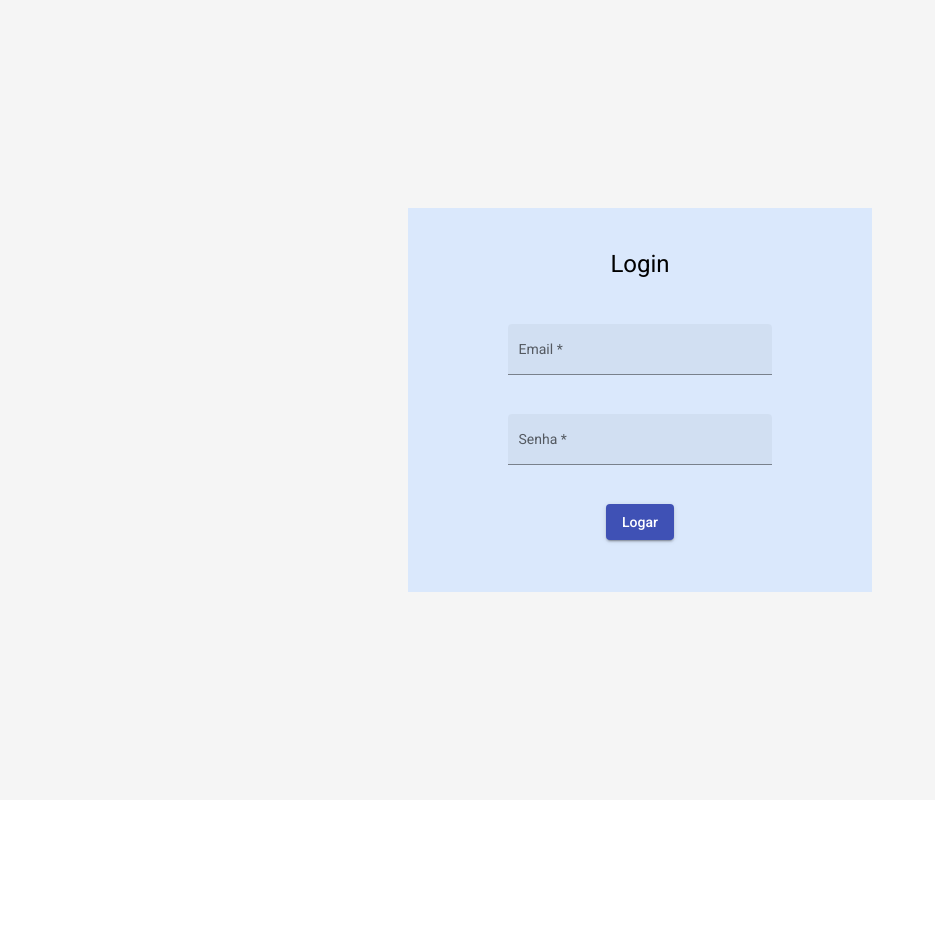
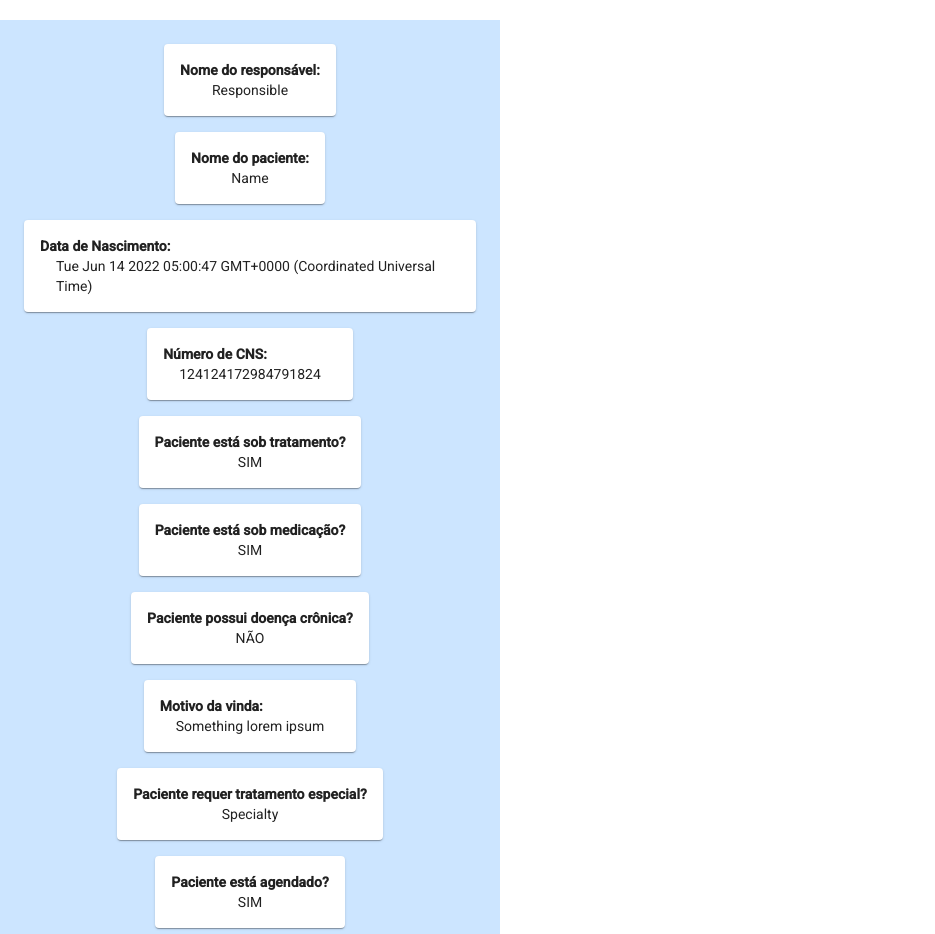
Before and after one commit to MatheusCod/mc855-UI-Reception, an Angular app: page /login in a window 1280 px wide. Shown: the top 934 px of the page, without its empty margins (0-935 px from the left). Before the commit the page ends 800 px from the top, so only its background shows below. Built offline with nearby package versions, Linux system fonts and the light colour scheme.

Commit message:
feat: add-patient-details component

```diff
--- a/src/app/app.component.html
+++ b/src/app/app.component.html
@@ -1 +1,3 @@
+<app-patient-details class="margin">
+</app-patient-details>
 <router-outlet></router-outlet>
--- a/src/app/app.component.scss
+++ b/src/app/app.component.scss
@@ -0,0 +1,3 @@
+.margin {
+  margin: 50px;
+}
--- a/src/app/patient-card/patient-card.component.ts
+++ b/src/app/patient-card/patient-card.component.ts
@@ -9,11 +9,18 @@ export interface Patient {
   patientStatusId: StatusId;
 };
 
-const patientStatus = {
+export const patientStatus = {
   'waiting_line': 'Esperando na Fila',
   'waiting_doctor': 'Aguardando Atendimento',
   'waiting_definition': 'Aguarda Definição',
   'done': 'Já atendido',
+} as const;
+
+export const invertedPatientStatus = {
+  'Esperando na Fila': 'waiting_line',
+  'Aguardando Atendimento': 'waiting_doctor',
+  'Aguarda Definição': 'waiting_definition',
+  'Já atendido': 'done',
 } as const;
 
 const statusStyle = {
--- /dev/null
+++ b/src/app/patient-details/info/info.component.html
@@ -0,0 +1,8 @@
+<mat-card class="container">
+    <strong class="title">{{title}}</strong>
+    <mat-card-content class="description">
+        <div class="description">
+            {{description}}
+        </div>
+    </mat-card-content>
+</mat-card>
--- /dev/null
+++ b/src/app/patient-details/info/info.component.scss
@@ -0,0 +1,11 @@
+.container {
+    margin: 8px;
+}
+
+.description {
+    padding-left: 8px;
+    padding-right: 8px;
+    margin: auto;
+    display: flex;
+    justify-content: center;
+}
--- /dev/null
+++ b/src/app/patient-details/patient-details.component.html
@@ -0,0 +1,70 @@
+<div class="container" fxLayout="column" fxLayoutAlign="space-between center">
+    <app-info
+        title="Nome do responsável:"
+        [description]="patientDetails.responsibleName"
+    >
+    </app-info>
+    <app-info
+        title="Nome do paciente:"
+        [description]="patientDetails.name"
+    >
+    </app-info>
+    <app-info
+        title="Data de Nascimento:"
+        [description]="patientDetails.birthDate.toString()"
+    >
+    </app-info>
+    <app-info
+        title="Número de CNS:"
+        [description]="patientDetails.CNS"
+    >
+    </app-info>
+    <app-info
+        title="Paciente está sob tratamento?"
+        [description]="booleanToPortuguese(patientDetails.undergoingThreatment)"
+    >
+    </app-info>
+    <app-info
+        title="Paciente está sob medicação?"
+        [description]="booleanToPortuguese(patientDetails.undergoingMedicine)"
+    >
+    </app-info>
+    <app-info
+        title="Paciente possui doença crônica?"
+        [description]="booleanToPortuguese(patientDetails.hasChronicDisease)"
+    >
+    </app-info>
+    <app-info
+        title="Motivo da vinda:"
+        [description]="patientDetails.problemDescription"
+    >
+    </app-info>
+    <app-info
+        title="Paciente requer tratamento especial?"
+        [description]="patientDetails.specialityRequired"
+    >
+    </app-info>
+    <app-info
+        title="Paciente está agendado?"
+        [description]="booleanToPortuguese(patientDetails.isScheduled)"
+    >
+    </app-info>
+    <mat-card>
+        <strong>Status do paciente</strong>
+        <div>
+        <mat-form-field appearance="fill">
+            <mat-label>Status do paciente</mat-label>
+            <mat-select
+                #matSelect
+                (selectionChange)="changeStatus(matSelect.value)">
+                <mat-option
+                    *ngFor="let status of patientStatusOptions | keyvalue"
+                    [value]="status.value"
+                >
+                    {{status.value}}
+                </mat-option>
+            </mat-select>
+        </mat-form-field>
+        </div>
+    </mat-card>
+</div>
--- /dev/null
+++ b/src/app/patient-details/patient-details.component.scss
@@ -0,0 +1,12 @@
+.container {
+    max-width: 500px;
+    min-height: 80vh;
+    overflow: scroll;
+    background-color: #CCE5FF;
+    padding: 16px;
+}
+
+.cards {
+    margin-top: 6px;
+    margin-bottom: 6px;
+}
--- /dev/null
+++ b/src/app/patient-details/patient-details.component.ts
@@ -0,0 +1,60 @@
+import { Component, Input } from '@angular/core';
+import {
+  patientStatus as statusOptions,
+  invertedPatientStatus as invertedStatusOptions,
+} from 'src/app/patient-card/patient-card.component';
+
+interface PatientDetails {
+  timestamp: Date;
+  responsibleName: string;
+  name: string;
+  birthDate: Date;
+  CNS: string;
+  undergoingThreatment: boolean;
+  undergoingMedicine: boolean;
+  hasChronicDisease: boolean;
+  problemDescription: string;
+  specialityRequired: string;
+  isScheduled: boolean;
+  scheduleDate: Date;
+}
+
+@Component({
+  selector: 'app-patient-details',
+  templateUrl: './patient-details.component.html',
+  styleUrls: ['./patient-details.component.scss']
+})
+export class PatientDetailsComponent{
+
+  @Input() patientStatusOptions = statusOptions;
+
+  @Input() patientDetails = {
+    timestamp: new Date(),
+    responsibleName: 'Responsible',
+    name: 'Name',
+    birthDate: new Date(),
+    CNS: '124124172984791824',
+    undergoingThreatment: true,
+    undergoingMedicine: true,
+    hasChronicDisease: false,
+    problemDescription: 'Something lorem ipsum',
+    specialityRequired: 'Specialty',
+    isScheduled: true,
+    scheduleDate: new Date(),
+  };
+
+  @Input() status!: string;
+
+  booleanToPortuguese(bool: boolean): 'SIM' | 'NÃO'  {
+    return bool ? 'SIM' : 'NÃO';
+  }
+
+  constructor() { }
+
+  // MOCK
+  changeStatus(value: keyof typeof invertedStatusOptions) {
+    const statusId = invertedStatusOptions[value];
+    console.log(statusId);
+  }
+
+}
```
Also changed, not shown: src/app/app.module.ts (+10 -0 lines), src/app/patient-details/info/info.component.ts (added, +14 -0 lines), 2 other files (tests, documents, lock files or other folders).
